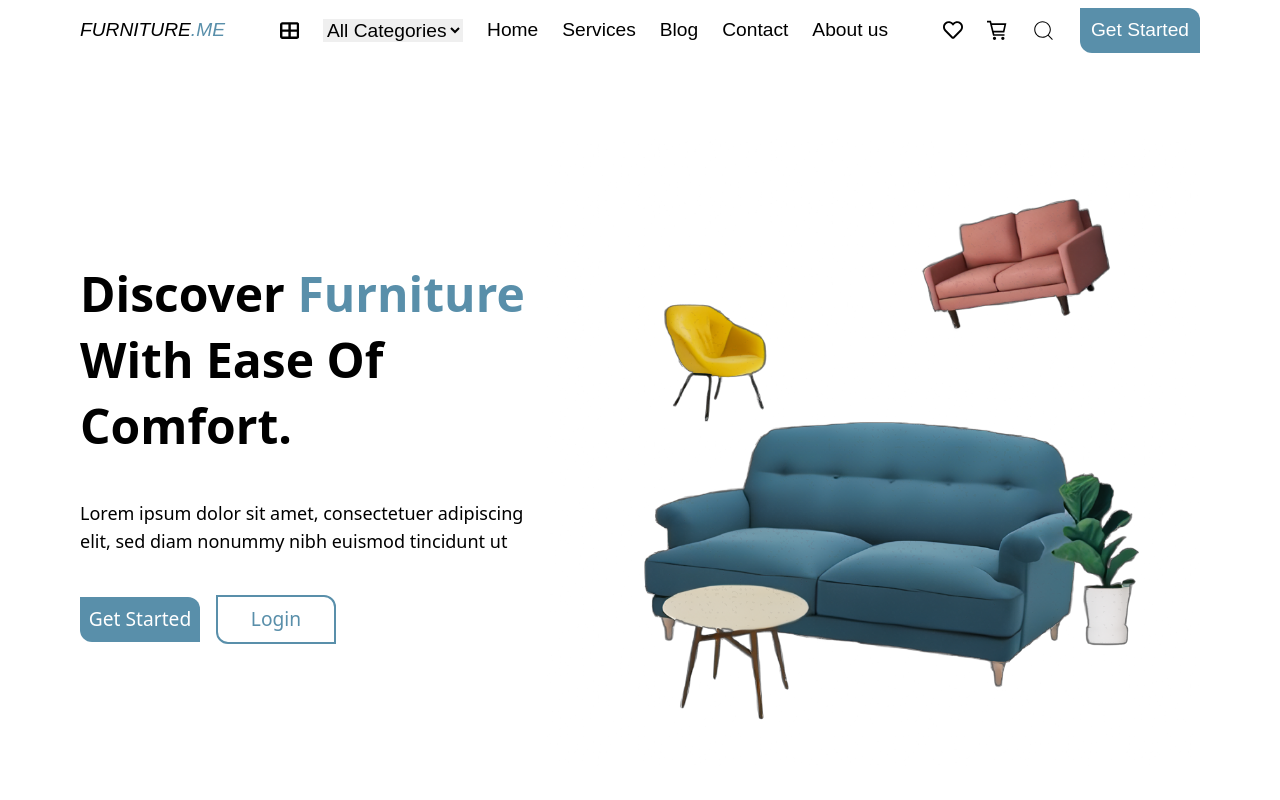
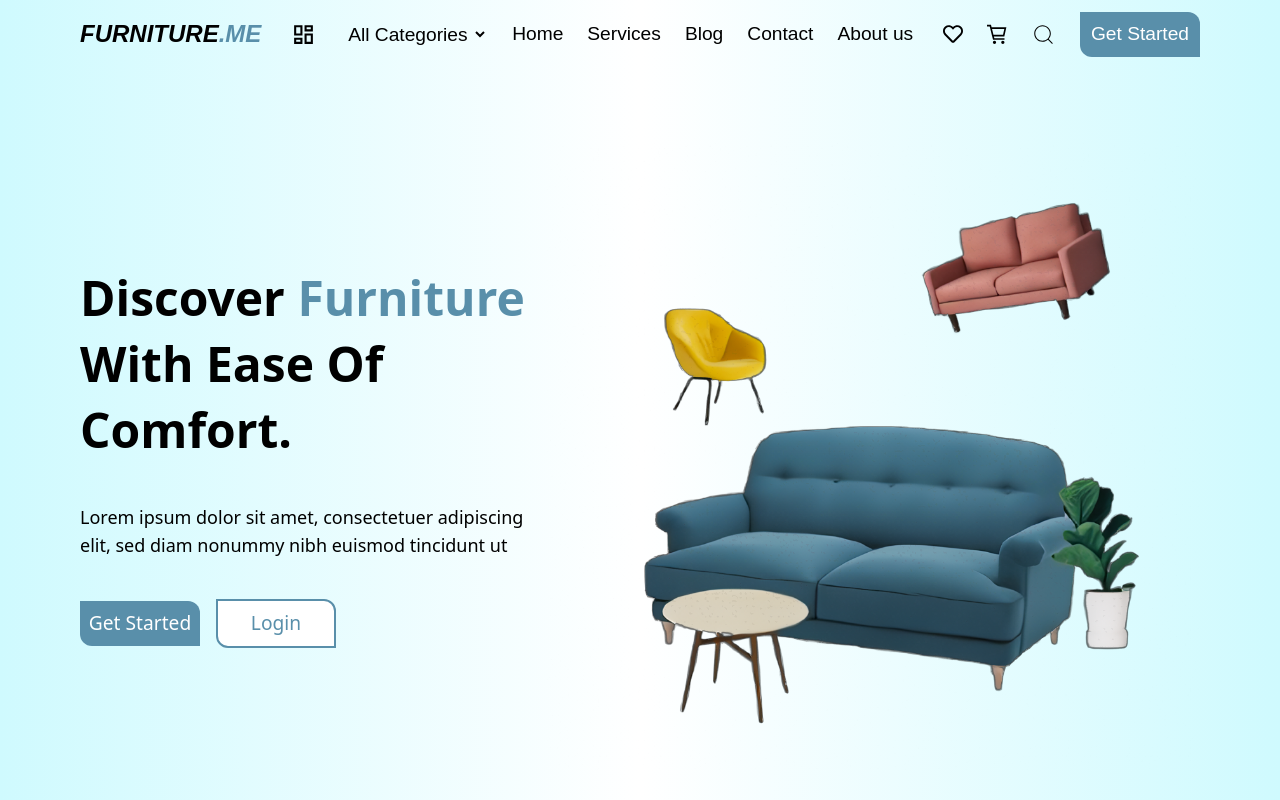
Before and after one commit to Aldyfaisal80/T12-Furniture-Store, a React (Vite) app: page / in a window 1280 px wide. Shown: the top 800 px of the page. Built offline with nearby package versions, Linux system fonts and the light colour scheme.

Commit message:
modified on a file navbar

```diff
--- a/src/components/fragments/S1Navbar.jsx
+++ b/src/components/fragments/S1Navbar.jsx
@@ -1,4 +1,4 @@
-import { FaTableCellsLarge } from "react-icons/fa6";
+import { MdOutlineDashboard } from "react-icons/md";
 import { FaRegHeart } from "react-icons/fa";
 import { GrCart } from "react-icons/gr";
 import { CiSearch } from "react-icons/ci";
@@ -9,11 +9,11 @@ export default function Navbar() {
   return (
     <nav className="flex justify-between font-Poppins text-[1.2rem] mt-2">
       <div className="flex items-center">
-        <h1 className="italic">FURNITURE<span className="text-primary-blue">.ME</span></h1>
+        <h1 className="italic font-extrabold text-[1.5rem]">FURNITURE<span className="text-primary-blue">.ME</span></h1>
       </div>
       <div className="flex items-center justc gap-6">
-        <FaTableCellsLarge />
-        <select className="outline-none" name="" id="">
+        <MdOutlineDashboard size={25}/>
+        <select className="outline-none p-1 bg-transparent" name="" id="">
           <option value="">All Categories</option>
           <option value="">Sofa</option>
           <option value="">Chair</option>
--- a/src/components/layouts/MainLayout.jsx
+++ b/src/components/layouts/MainLayout.jsx
@@ -7,21 +7,21 @@ import Section4 from "./sub-layout/Section4";
 
 export default function MainLayout() {
   return (
-    <div className="flex flex-col w-full px-[80px] gap-[80px]">
+    <div className="flex flex-col w-full gap-[80px]">
         {/* section 1 */}
-        <div className="flex flex-col w-full min-h-screen ">
+        <div className="flex flex-col w-full min-h-screen px-[80px] py-1 bg-gradient-to-l from-cyan-100 via-white to-cyan-100">
             <Navbar />
 
             <Section1 />
         </div>
 
         {/* section 2 */}
-        <div className="flex flex-col w-full min-h-screen">
+        <div className="flex flex-col w-full min-h-screen px-[80px]">
             <Section2 />
         </div>
 
         {/* section 3 */}
-        <div className="flex flex-col w-full min-h-screen bg-primary-blue border-2 border-primary-gray">
+        <div className="flex flex-col w-full min-h-screen px-[80px] bg-primary-blue border-2 border-primary-gray">
             <Section3 />
         </div>
 
```
